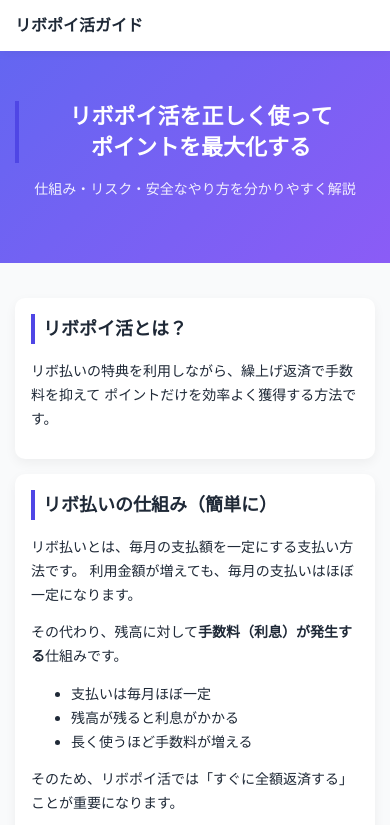
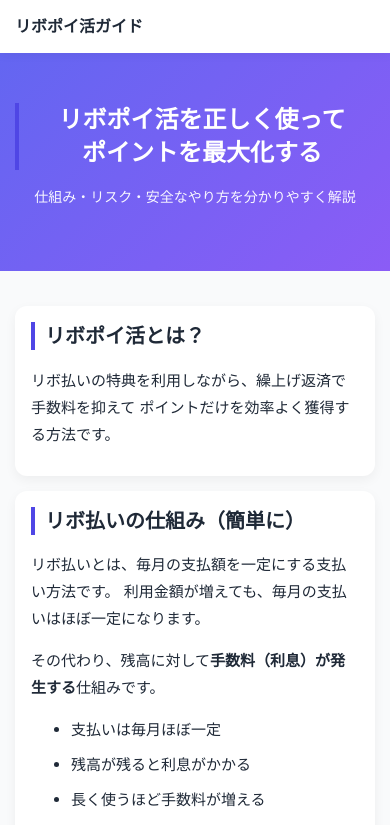
Before and after one commit to nzue1/revolving-payments, a plain HTML site: page index.html in a window 390 px wide. Shown: the top 825 px of the page. Drawn offline with Linux system fonts and the light colour scheme.

Commit message:
Add files via upload

```diff
--- a/index.html
+++ b/index.html
@@ -12,12 +12,16 @@
   --text: #1f2937;
 }
 
+/* =====================
+   ベース（視認性強化）
+===================== */
 body {
   margin: 0;
   font-family: -apple-system, BlinkMacSystemFont, "Segoe UI", sans-serif;
   background: var(--bg);
   color: var(--text);
-  line-height: 1.7;
+  font-size: 16px;
+  line-height: 1.8;
 }
 
 /* ヘッダー */
@@ -43,12 +47,13 @@ header h1 {
 }
 
 .hero h2 {
-  font-size: 32px;
+  font-size: 36px;
   margin-bottom: 10px;
+  line-height: 1.4;
 }
 
 .hero p {
-  opacity: 0.9;
+  opacity: 0.95;
 }
 
 /* コンテナ */
@@ -72,6 +77,13 @@ h2 {
   margin-top: 0;
   border-left: 4px solid var(--main);
   padding-left: 10px;
+  font-size: 22px;
+  line-height: 1.4;
+}
+
+/* リスト */
+li {
+  margin-bottom: 8px;
 }
 
 /* グリッド */
@@ -106,13 +118,13 @@ h2 {
   border-left: 5px solid orange;
 }
 
-/* =========================
+/* =====================
    スマホ最適化
-========================= */
+===================== */
 @media (max-width: 768px) {
 
   body {
-    font-size: 14px;
+    font-size: 15px;
   }
 
   header {
@@ -128,8 +140,7 @@ h2 {
   }
 
   .hero h2 {
-    font-size: 22px;
-    line-height: 1.4;
+    font-size: 24px;
   }
 
   .hero p {
@@ -144,12 +155,10 @@ h2 {
   .card {
     padding: 16px;
     margin-bottom: 15px;
-    border-radius: 10px;
   }
 
   h2 {
-    font-size: 18px;
-    padding-left: 8px;
+    font-size: 20px;
   }
 
   .grid {
```
